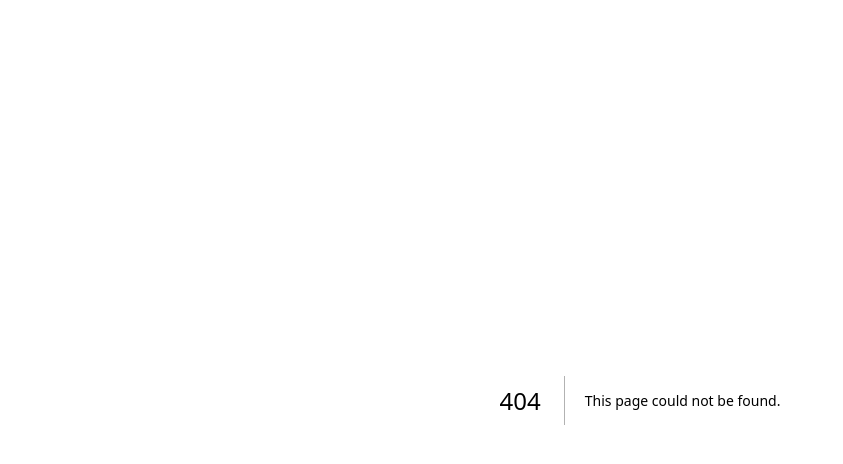
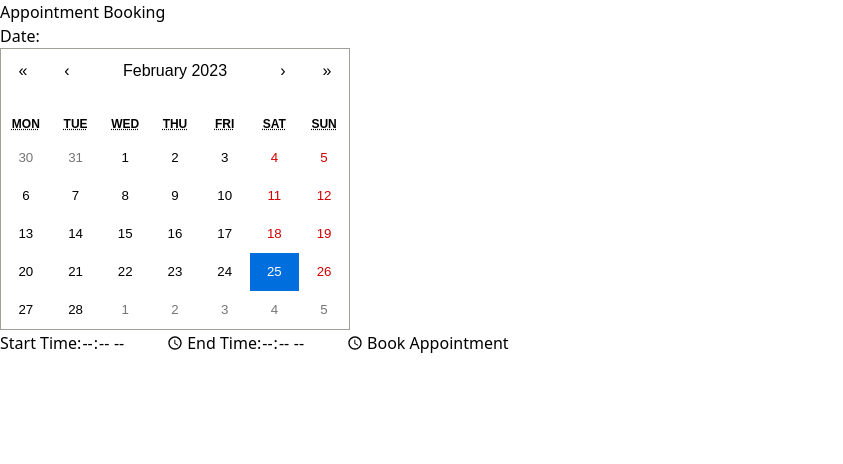
Before and after one commit to INC-Team-RST/INC-Website, a Next.js app: page /appointment in a window 1280 px wide. Before the commit this address had no page. Shown: the top 464 px of the page, without its empty margins (0-843 px from the left). Built offline with nearby package versions, Linux system fonts and the light colour scheme.

Commit message:
Appointment Screen

```diff
--- a/package.json
+++ b/package.json
@@ -15,6 +15,8 @@
     "firebase": "^9.17.1",
     "next": "13.2.1",
     "react": "18.2.0",
+    "react-calendar": "^4.2.1",
+    "react-datepicker": "^4.11.0",
     "react-dom": "18.2.0",
     "react-firebase-hooks": "^5.1.1",
     "react-icons": "^4.7.1",
--- /dev/null
+++ b/pages/appointment.js
@@ -0,0 +1,69 @@
+import { useState } from 'react';
+import Calendar from 'react-calendar';
+import 'react-calendar/dist/Calendar.css';
+
+function AppointmentBooking() {
+  const [date, setDate] = useState(new Date());
+  const [startTime, setStartTime] = useState(new Date().toLocaleTimeString());
+  let finalStartTime="";
+  let finalEndTime="";
+  const [endTime, setEndTime] = useState(new Date().toLocaleTimeString());
+
+  const handleDateChange = (date) => {
+    setDate(date);
+  };
+
+  const handleStartTimeChange = (event) => {
+    setStartTime(event.target.value);
+  };
+
+  const handleEndTimeChange = (event) => {
+    setEndTime(event.target.value);
+
+  };
+
+  const handleSubmit = (event) => {
+    console.log(date.toISOString());
+    finalStartTime =date.toISOString().substring(0, 11)+startTime+".000"+"Z";
+    finalEndTime =date.toISOString().substring(0, 11)+endTime+".000"+"Z";
+    console.log(finalStartTime);
+    console.log(finalEndTime);
+    event.preventDefault();
+    // handle form submission here
+  };
+
+  return (
+    <div>
+      <h1>Appointment Booking</h1>
+      <form onSubmit={handleSubmit}>
+        <label htmlFor="date">Date:</label>
+        <Calendar
+          onChange={handleDateChange}
+          value={date}
+        />
+
+        <label htmlFor="startTime">Start Time:</label>
+        <input
+          type="time"
+          id="startTime"
+          name="startTime"
+          value={startTime}
+          onChange={handleStartTimeChange}
+        />
+
+        <label htmlFor="endTime">End Time:</label>
+        <input
+          type="time"
+          id="endTime"
+          name="endTime"
+          value={endTime}
+          onChange={handleEndTimeChange}
+        />
+
+        <button type="submit">Book Appointment</button>
+      </form>
+    </div>
+  );
+}
+
+export default AppointmentBooking;
--- /dev/null
+++ b/pages/chat/chat.js
@@ -0,0 +1,39 @@
+import React from 'react';
+import io from 'socket.io-client'; // if using sockets for real-time chat
+
+
+export default function Chat() {
+  const [messages, setMessages] = React.useState([]);
+  const [newMessage, setNewMessage] = React.useState('');
+  const [socket, setSocket] = React.useState(null);
+
+  React.useEffect(() => {
+    const newSocket = io('http://localhost:3000'); // replace with your server URL
+    setSocket(newSocket);
+
+    newSocket.on('newMessage', (message) => {
+      setMessages([...messages, message]);
+    });
+
+    return () => newSocket.close();
+  }, []);
+
+  const handleSend = () => {
+    socket.emit('sendMessage', newMessage);
+    setNewMessage('');
+  };
+
+  return (
+    <div>
+      {messages.map((message, i) => (
+        <div key={i}>{message}</div>
+      ))}
+      <input
+        type="text"
+        value={newMessage}
+        onChange={(e) => setNewMessage(e.target.value)}
+      />
+      <button onClick={handleSend}>Send</button>
+    </div>
+  );
+}
```
Also changed, not shown: 1 other file (tests, documents, lock files or other folders).
